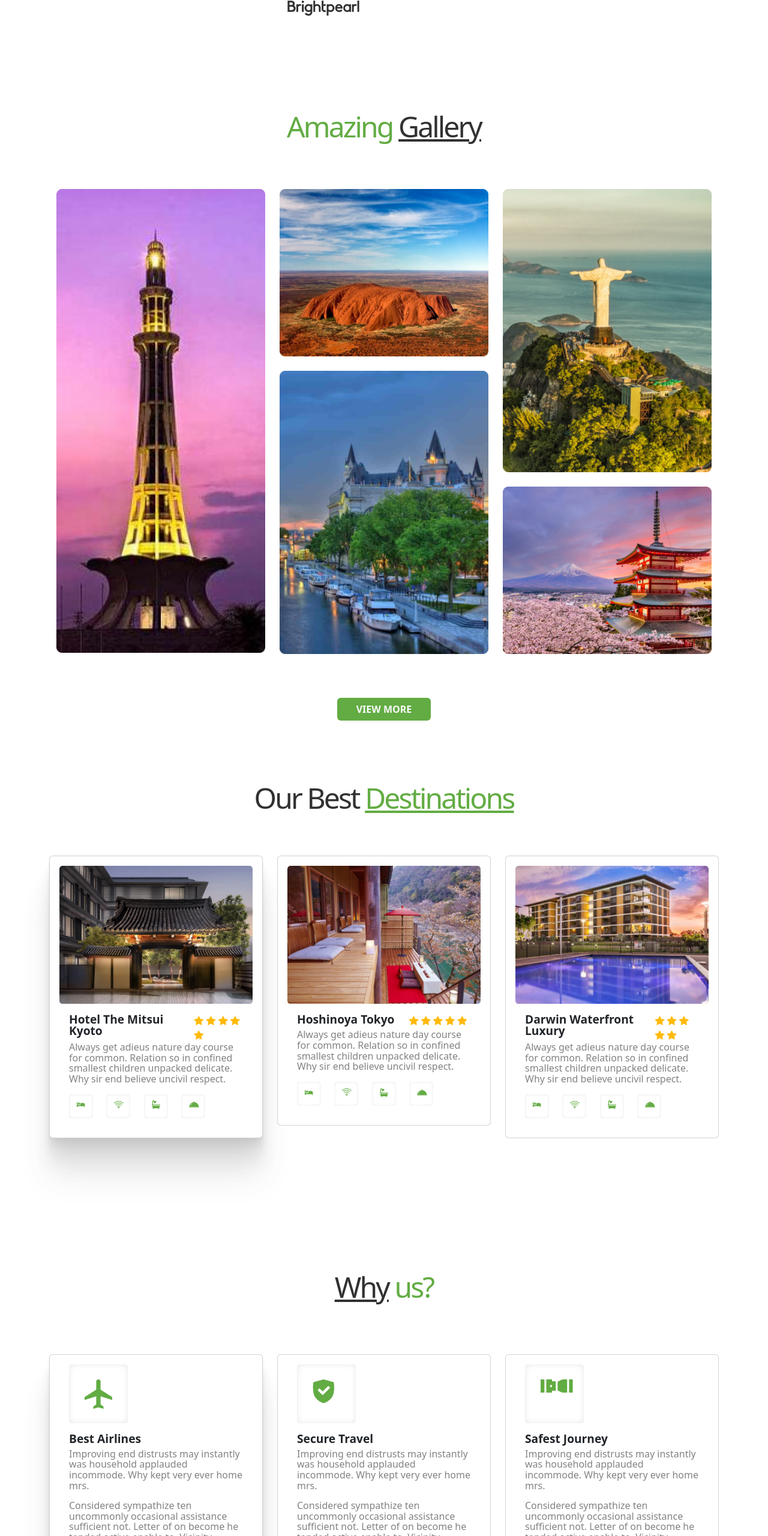
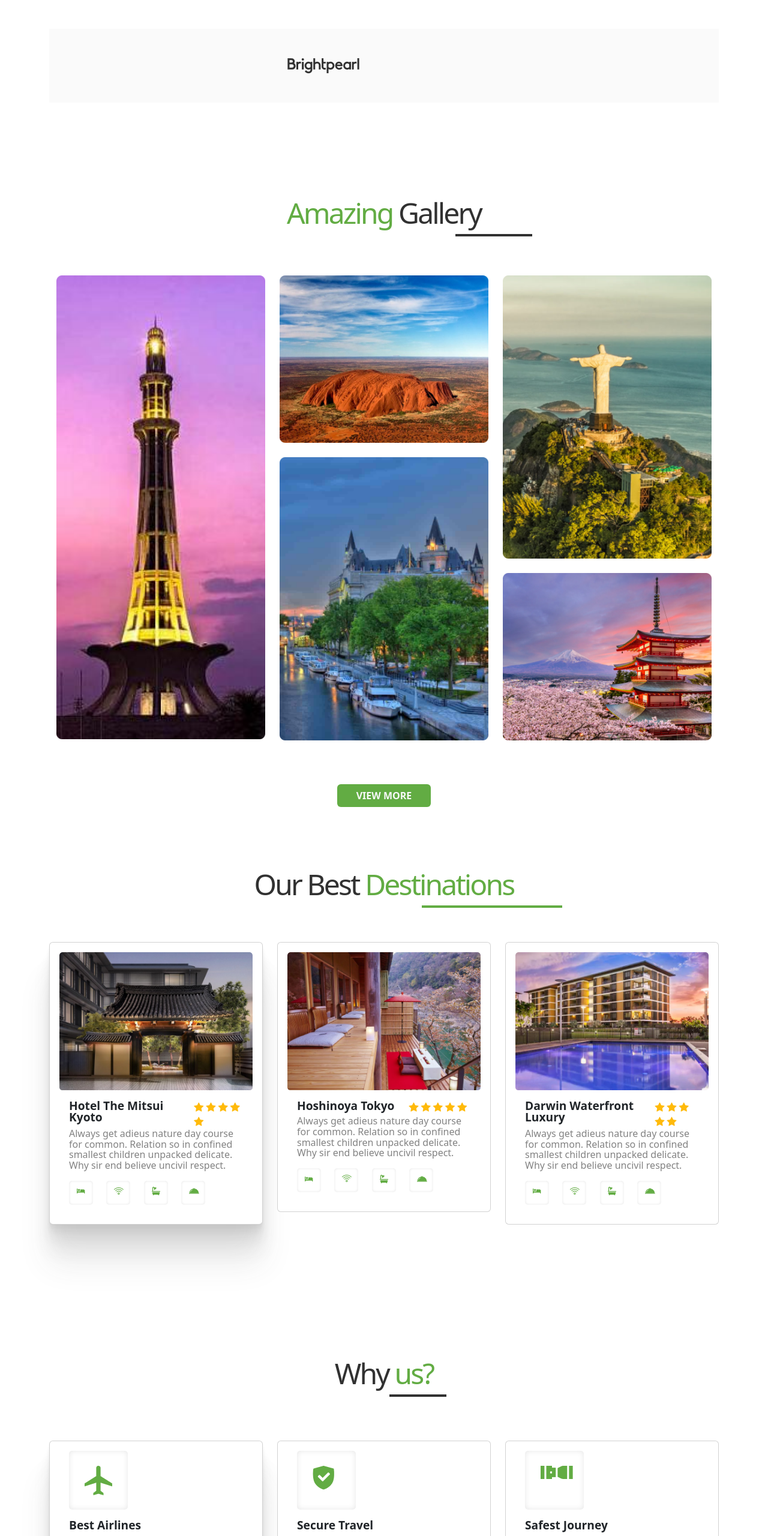
Before and after one commit to Faruqdigital/Resort.io, a plain HTML site: page index.html in a window 1280 px wide. Shown: the top 2560 px of the page at 60% size. Drawn offline with nearby package versions, Linux system fonts and the light colour scheme.

Commit message:
after added

```diff
--- a/index.html
+++ b/index.html
@@ -23,7 +23,7 @@
         <!-- networking-sites -->
         <section class="container">
 
-            <div class="images">
+            <div class="images py-5 mt-5">
                 <img src="images/Group.png" alt="">
                 <img src="images/Group 543.png" alt="">
                 <img src="images/Group (1).png" alt="">
@@ -36,7 +36,7 @@
         <!-- gallery-section -->
         <section class="container gallery">
 
-            <h2 class="text-center">Amazing <u>Gallery</u></h2>
+            <h2 class="text-center">Amazing <span>Gallery</span></h2>
 
             <div class="container text-center">
                 <div class="row align-items-start">
@@ -63,7 +63,7 @@
 
                 <div class="destination text-center">
                     <a class="text-light rounded fw-bold" href="#">View more</a>
-                    <h2>Our Best <u>Destinations</u></h2>
+                    <h2>Our Best <span>Destinations</span></h2>
                 </div>
 
                 <div class="row row-cols-1 row-cols-md-3 g-4 mt-5">
@@ -163,7 +163,7 @@
 
             <div class="us-section">
 
-                <h2 class="text-center why"><u>Why</u> us?</h2>
+                <h2 class="text-center why"><span>Why</span> us?</h2>
 
                 <div class="row row-cols-1 row-cols-md-3 g-4 mt-5">
 
@@ -244,7 +244,7 @@
 
             <div class="customer text-center">
                 <a class="text-light rounded mb-4 fw-bold" href="#">Contact us</a>
-                <h2 class="fw-semi-bold">What our <u>Customers</u> say</h2>
+                <h2 class="fw-semi-bold">What our <span>Customers</span> say</h2>
             </div>
 
             <div class="container bg-light shadow my-5 py-5 text-center">
--- a/style.css
+++ b/style.css
@@ -12,13 +12,19 @@ body {
 
 /* networking-sites */
 
-.images img{
+.images {
+    background-color: #FAFAFA;
+    ;
+}
+
+.images img {
     margin-left: 6rem;
 }
 
 
 /* gallery section */
 .gallery h2 {
+    position: relative;
     font-size: 3rem;
     line-height: 100%;
     letter-spacing: -0.06em;
@@ -27,14 +33,27 @@ body {
     margin-top: 10rem;
 }
 
-.gallery h2 u{
+.gallery h2::before {
+    content: " ";
+    width: 128px;
+    height: 4px;
+    top: 59px;
+    left: 677px;
+    background-color: #313131;
+    position: absolute;
+    z-index: -1;
+}
+
+
+
+.gallery h2 span {
     color: #313131;
 }
 
 
 /* destination section */
 
-.destination-section{
+.destination-section {
     margin-top: 5rem;
 }
 
@@ -46,7 +65,8 @@ body {
     line-height: 1.4rem;
 }
 
-.destination h2{
+.destination h2 {
+    position: relative;
     font-weight: 500;
     font-size: 3rem;
     line-height: 100%;
@@ -56,7 +76,18 @@ body {
     margin-top: 7rem;
 }
 
-.destination h2 u {
+.destination h2::before {
+    content: " ";
+    width: 234px;
+    height: 4px;
+    top: 59px;
+    left: 621px;
+    background-color: #62AC43;
+    position: absolute;
+    z-index: -1;
+}
+
+.destination h2 span {
     color: #62AC43;
 }
 
@@ -108,6 +139,21 @@ body {
     margin-bottom: 8rem;
 }
 
+.us-section h2{
+    position: relative;
+}
+
+.us-section h2::before{
+    content: " ";
+    width: 95px;
+    height: 4px;
+    top: 59px;
+    left: 567px;
+    background-color: #313131;
+    position: absolute;
+    z-index: -1;
+}
+
 .why {
     margin-top: 14rem;
     margin-bottom: 4rem;
@@ -118,7 +164,7 @@ body {
     color: #62AC43;
 }
 
-.why u {
+.why span {
     color: #313131;
 }
 
@@ -138,12 +184,24 @@ body {
 
 /* customer section */
 .customer h2 {
+    position: relative;
     font-weight: 600;
     font-size: 3rem;
     line-height: 100%;
     letter-spacing: -0.06em;
     color: #313131;
     margin-top: 8rem;
+}
+
+.customer h2::before{
+    content: " ";
+    width: 203px;
+    height: 4px;
+    top: 56px;
+    left: 674px;
+    background-color: #62AC43;
+    position: absolute;
+    z-index: -1;
 }
 
 .customer a {
@@ -153,7 +211,7 @@ body {
     text-transform: uppercase;
 }
 
-h2 u {
+h2 span {
     color: #62AC43;
 }
 
```
Also changed, not shown: circular-std-medium-500.ttf (deleted), images/style.png (added).
